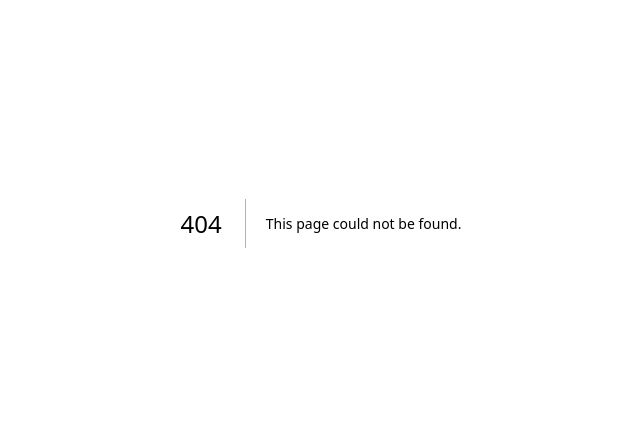
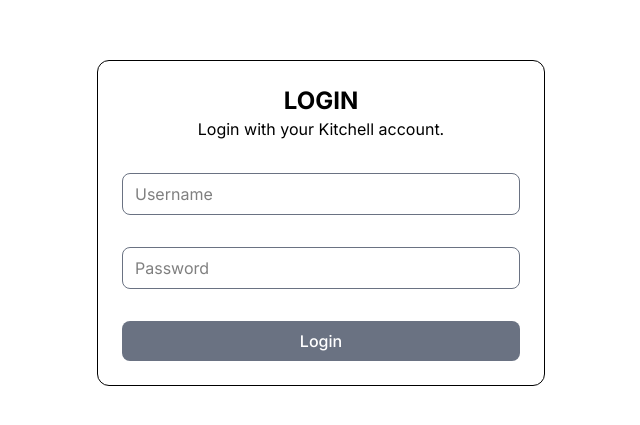
Before and after one commit to nicosaboonchi/fca-app, a Next.js app: page /login in a window 1280 px wide. Before the commit this address had no page. Shown: the part 177-602 px from the top of the page, without its empty margins (319-959 px from the left). Built offline with nearby package versions, Linux system fonts and the light colour scheme.

Commit message:
add LoginForm and LoginPage components; create Card component

```diff
--- /dev/null
+++ b/src/app/(auth)/login/LoginForm.tsx
@@ -0,0 +1,32 @@
+import { Button } from "@/components/button";
+import { Input } from "@/components/input";
+import React from "react";
+
+const LoginForm = () => {
+  function handleSubmit() {
+    // Handle form submission
+  }
+
+  function validateInput() {
+    // Validate user input
+  }
+
+  return (
+    <form
+      onSubmit={handleSubmit}
+      className="p-6 border w-full rounded-xl max-w-sm md:max-w-md"
+    >
+      <div className="flex flex-col gap-8">
+        <div className="text-center">
+          <h1 className="text-2xl font-bold">LOGIN</h1>
+          <p>Login with your Kitchell account.</p>
+        </div>
+        <Input type="text" placeholder="Username" />
+        <Input type="password" placeholder="Password" />
+        <Button type="submit">Login</Button>
+      </div>
+    </form>
+  );
+};
+
+export default LoginForm;
--- /dev/null
+++ b/src/app/(auth)/login/page.tsx
@@ -0,0 +1,26 @@
+"use client";
+
+import React from "react";
+import LoginForm from "./LoginForm";
+import { useEffect } from "react";
+import Image from "next/image";
+
+const LoginPage = () => {
+  useEffect(() => {
+    // Fetch user data or perform any necessary setup
+  }, []);
+
+  useEffect(() => {
+    // send analytics data or perform cleanup
+  }, []);
+
+  // Other effects
+
+  return (
+    <div className="flex flex-col h-screen w-screen items-center justify-center p-6">
+      <LoginForm />
+    </div>
+  );
+};
+
+export default LoginPage;
--- /dev/null
+++ b/src/components/card.tsx
@@ -0,0 +1,14 @@
+import * as React from "react";
+
+const Card: React.FC<React.HTMLProps<HTMLDivElement>> = ({
+  children,
+  ...props
+}) => {
+  return (
+    <div {...props}>
+      {children}
+    </div>
+  );
+};
+
+export { Card };
```
Also changed, not shown: src/components/LoginFormFields.tsx (added), 1 other file (tests, documents, lock files or other folders).
